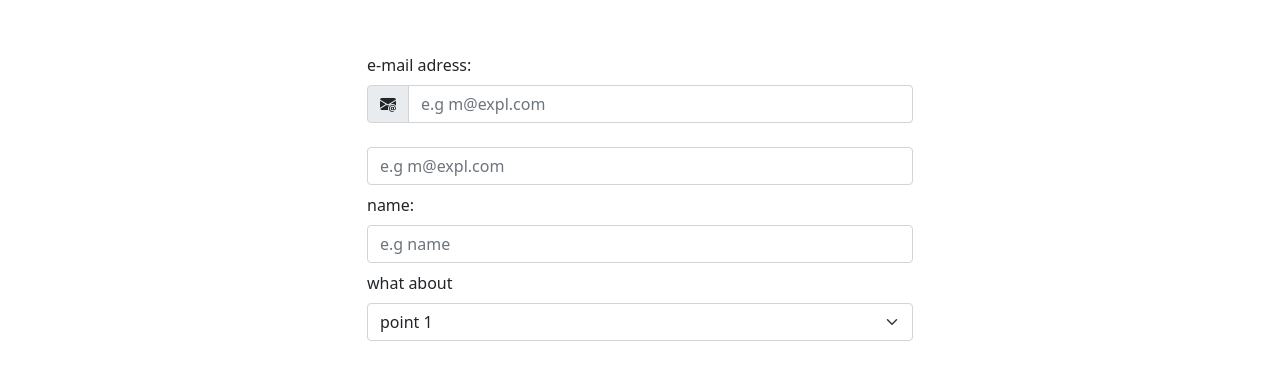
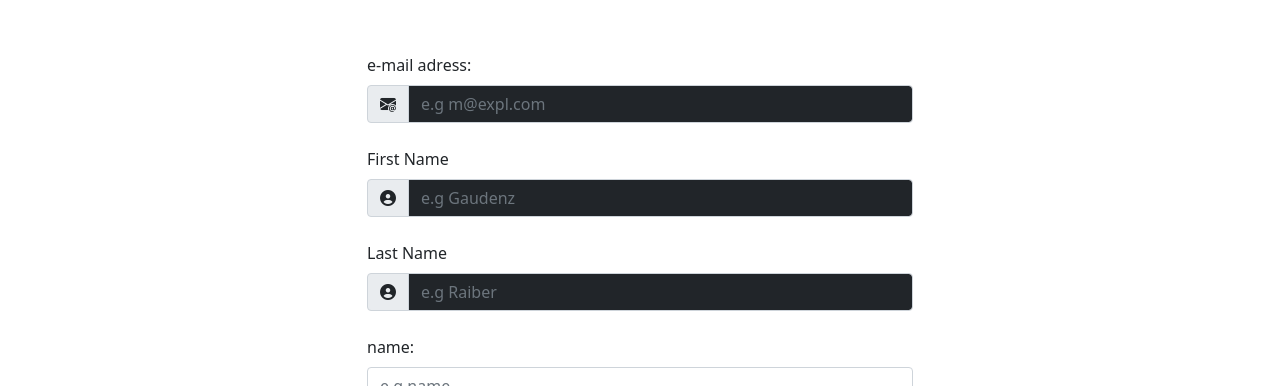
Before and after one commit to Gaudenz77/Stranger_Languages_Classes, a plain HTML site: page index.html in a window 1280 px wide. Shown: the part 341-727 px from the top of the page. Drawn offline with nearby package versions, Linux system fonts and the light colour scheme.

Commit message:
added span and fontawseom link + icons(some)

```diff
--- a/index.html
+++ b/index.html
@@ -6,6 +6,7 @@
     <meta name="viewport" content="width=device-width, initial-scale=1.0">
     <link href="https://cdn.jsdelivr.net/npm/bootstrap@5.0.2/dist/css/bootstrap.min.css" rel="stylesheet" integrity="sha384-EVSTQN3/azprG1Anm3QDgpJLIm9Nao0Yz1ztcQTwFspd3yD65VohhpuuCOmLASjC" crossorigin="anonymous">
     <link rel="stylesheet" href="https://cdn.jsdelivr.net/npm/bootstrap-icons@1.10.2/font/bootstrap-icons.css">
+    <script src="https://kit.fontawesome.com/d4cbcb96c8.js" crossorigin="anonymous"></script>
     <link rel="stylesheet" href="./css/main.css">
     <title>Document</title>
       </head>
@@ -102,23 +103,37 @@
           <span class="input-group-text">
             <i class="bi bi-envelope-at-fill"></i>
           </span>
-          <input type="text" class="form-control" id="email" placeholder="e.g m@expl.com">
+          <input type="text" class="form-control text-white bg-dark" id="email" placeholder="e.g m@expl.com">
           </div>
 
-<input type="text" class="form-control" id="email" placeholder="e.g m@expl.com">
+          <label for="fName" class="form-label">First Name</label>
+          <div class="mb-4 input-group">
+            <span class="input-group-text">
+              <i class="fa-solid fa-circle-user"></i>
+            </span>
+            <input type="text" class="form-control text-white bg-dark" id="name" placeholder="e.g Gaudenz">
+          </div>
+
+          <label for="lName" class="form-label">Last Name</label>
+          <div class="mb-4 input-group">
+            <span class="input-group-text">
+              <i class="fa-solid fa-circle-user"></i>
+            </span>
+            <input type="text" class="form-control text-white bg-dark" id="name" placeholder="e.g Raiber">
+          </div>
 
         <label for="name" class="form-label"name>name:</label>
           <input type="text" class="form-control" id="name" placeholder="e.g name">
 
         <label for="subject" class="form-label">what about</label>
-<select class="form-select" name="" id="subject">
+              <select class="form-select" name="gender" id="subject">
               <option value="point_1" selected>point 1</option>
               <option value="point_2">point 2</option>
               <option value="point_3">point 3</option>
               <option value="point_4">point 4</option>
               </select>
-
-
+<!--               <i class="fa-solid fa-mars-and-venus-burst"></i>
+ -->
         <div class="form-floating mb-4 mt-5">
           <textarea name="" id="query" class="form-control" style="height: 140px"></textarea>
           <label for="query">your query...</label>
--- a/package.json
+++ /dev/null
@@ -1,5 +0,0 @@
-{
-  "dependencies": {
-    "bootstrap-icons": "^1.10.2"
-  }
-}
```
Also changed, not shown: css/main.css (+9 -0 lines), js/main.js (line endings or trailing spaces), 1 other file. Lines whose indentation alone changed are shown as unchanged.
